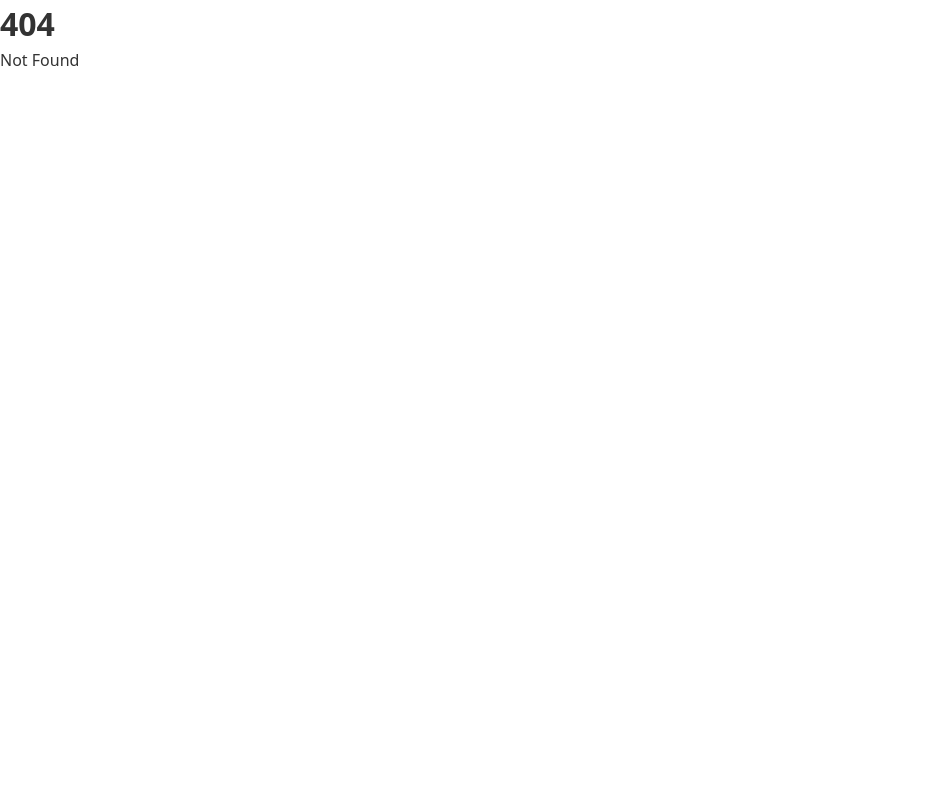
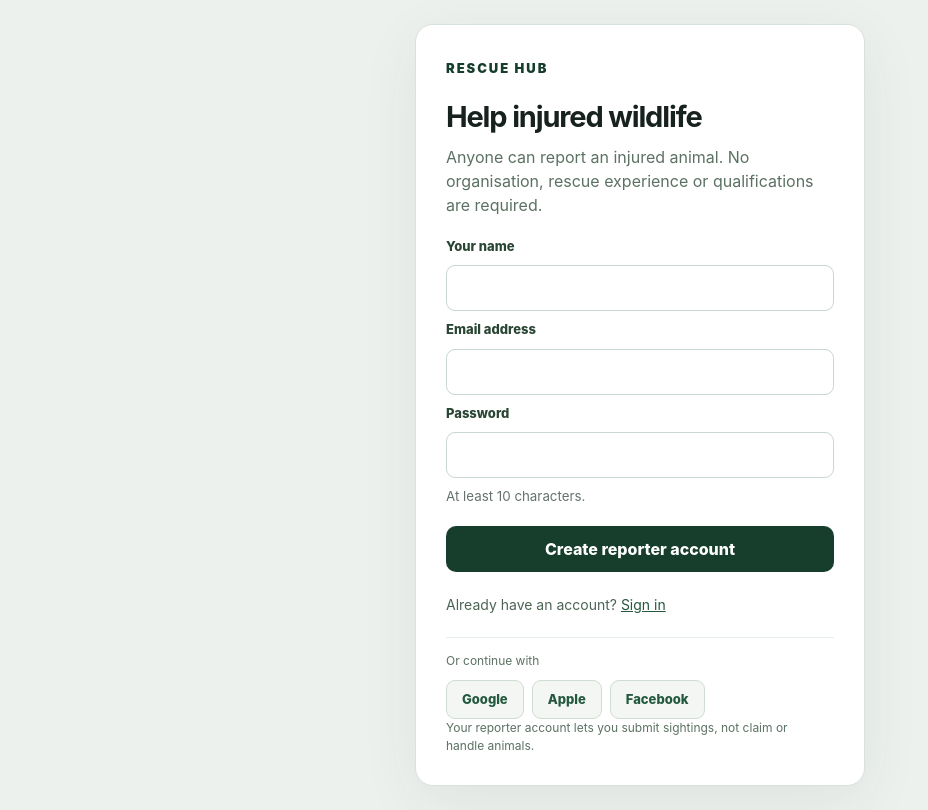
Before and after one commit to michaelcuneo/rescue-hub, a SvelteKit app in the folder packages/pc-rescues/: page /join in a window 1280 px wide. Before the commit this address had no page. Shown: the whole page, without its empty margins (0-928 px from the left). Built offline with nearby package versions, Linux system fonts and the light colour scheme.

Commit message:
feat(public): accessible reporter signup and email verification interface

```diff
--- /dev/null
+++ b/packages/pc-rescues/src/routes/join/+page.svelte
@@ -0,0 +1,97 @@
+<script lang="ts">
+  import { goto } from '$app/navigation';
+  let name = $state('');
+  let email = $state('');
+  let password = $state('');
+  let code = $state('');
+  let stage = $state<'signup' | 'verify'>('signup');
+  let submitting = $state(false);
+  let error = $state('');
+  let notice = $state('');
+
+  async function send(path: string, payload: unknown) {
+    const response = await fetch(path, {
+      method: 'POST',
+      headers: { 'content-type': 'application/json' },
+      body: JSON.stringify(payload)
+    });
+    const data = await response.json() as { ok?: boolean; error?: string };
+    if (!response.ok || !data.ok) throw new Error(data.error ?? 'Could not complete request.');
+  }
+
+  async function register(event: SubmitEvent) {
+    event.preventDefault();
+    submitting = true; error = '';
+    try {
+      await send('/api/public/signup', { name, email, password });
+      stage = 'verify';
+      password = '';
+      notice = 'Enter the six-digit code sent to your email address.';
+    } catch (e) { error = e instanceof Error ? e.message : 'Registration failed.'; }
+    finally { submitting = false; }
+  }
+  async function verify(event: SubmitEvent) {
+    event.preventDefault();
+    submitting = true; error = '';
+    try {
+      await send('/api/public/verify', { email, code });
+      await goto('/report', { invalidateAll: true });
+    } catch (e) { error = e instanceof Error ? e.message : 'Verification failed.'; }
+    finally { submitting = false; }
+  }
+</script>
+
+<svelte:head><title>Report wildlife — Create account — Rescue Hub</title></svelte:head>
+<main>
+  <section>
+    <a class="brand" href="/login">RESCUE HUB</a>
+    <h1>Help injured wildlife</h1>
+    <p>Anyone can report an injured animal. No organisation, rescue experience or qualifications are required.</p>
+    {#if stage === 'signup'}
+      <form onsubmit={register}>
+        <label for="full-name">Your name</label>
+        <input id="full-name" bind:value={name} autocomplete="name" maxlength="100" required />
+        <label for="email">Email address</label>
+        <input id="email" type="email" bind:value={email} autocomplete="email" required />
+        <label for="password">Password</label>
+        <input id="password" type="password" bind:value={password} autocomplete="new-password" minlength="10" required />
+        <small>At least 10 characters.</small>
+        <button disabled={submitting}>{submitting ? 'Creating account…' : 'Create reporter account'}</button>
+      </form>
+    {:else}
+      <p role="status">{notice}</p>
+      <form onsubmit={verify}>
+        <label for="verification-code">Email verification code</label>
+        <input id="verification-code" bind:value={code} inputmode="numeric" pattern="[0-9]{6}"
+          autocomplete="one-time-code" maxlength="6" required />
+        <button disabled={submitting}>{submitting ? 'Verifying…' : 'Verify and start reporting'}</button>
+      </form>
+    {/if}
+    {#if error}<p class="error" role="alert">{error}</p>{/if}
+    <div class="signin">Already have an account? <a href="/login?next=/report">Sign in</a></div>
+    <div class="providers">
+      <p>Or continue with</p>
+      <a href="/auth/social/google">Google</a>
+      <a href="/auth/social/apple">Apple</a>
+      <a href="/auth/social/facebook">Facebook</a>
+    </div>
+    <p class="safety">Your reporter account lets you submit sightings, not claim or handle animals.</p>
+  </section>
+</main>
+<style>
+  main{min-height:100dvh;display:grid;place-items:center;padding:24px;background:#edf1ee;font-family:Inter,system-ui,sans-serif;color:#17211d}
+  section{width:min(450px,100%);padding:30px;background:white;border:1px solid #d9e1dc;border-radius:18px;box-shadow:0 16px 60px #173d2c12}
+  .brand{font-size:13px;letter-spacing:.15em;font-weight:900;color:#173d2c;text-decoration:none}
+  h1{font-size:29px;letter-spacing:-.04em;margin:16px 0 6px}p{color:#5b7163;line-height:1.5}
+  form{margin-top:20px;display:grid;gap:9px}
+  label{font-size:13px;font-weight:800;color:#294533}
+  input{box-sizing:border-box;width:100%;min-height:45px;border:1px solid #c9d8ce;border-radius:9px;padding:10px;font:inherit}
+  button{background:#173d2c;color:white;min-height:46px;border:0;border-radius:10px;font:inherit;font-weight:800;margin-top:10px}
+  button:disabled{opacity:.6}small{color:#66736c}
+  .signin{margin-top:22px;color:#4d6454;font-size:14px}
+  a{color:#24583f}.error{color:#a23f35;font-weight:700}
+  .providers{border-top:1px solid #e6eee8;margin-top:22px;padding-top:12px;display:flex;flex-wrap:wrap;gap:8px;align-items:center}
+  .providers p{width:100%;font-size:12px;margin:2px 0}
+  .providers a{padding:9px 15px;background:#f3f6f3;border:1px solid #cfddd2;border-radius:9px;text-decoration:none;font-weight:800;font-size:13px}
+  .safety{font-size:12px}
+</style>
```
